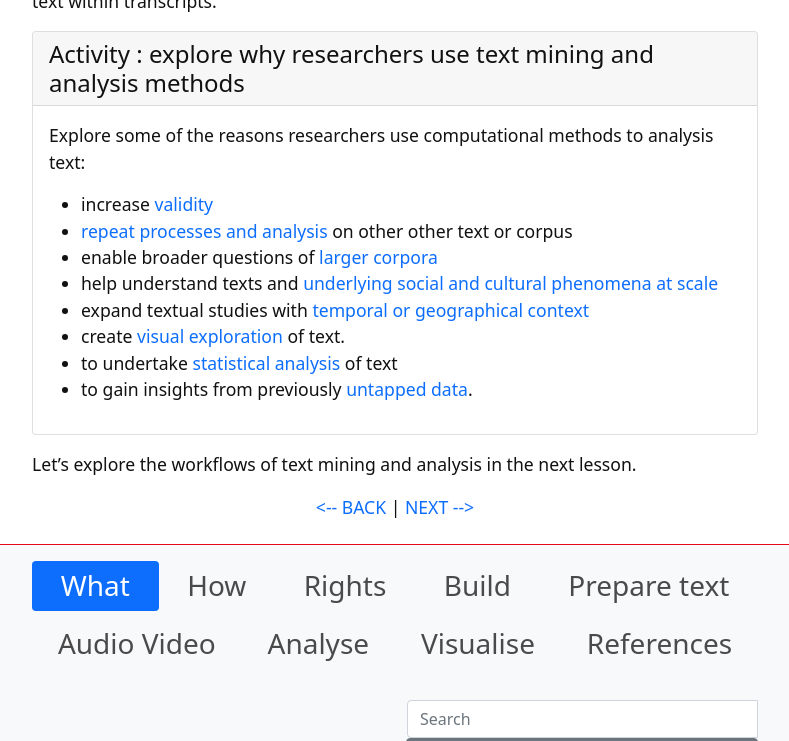
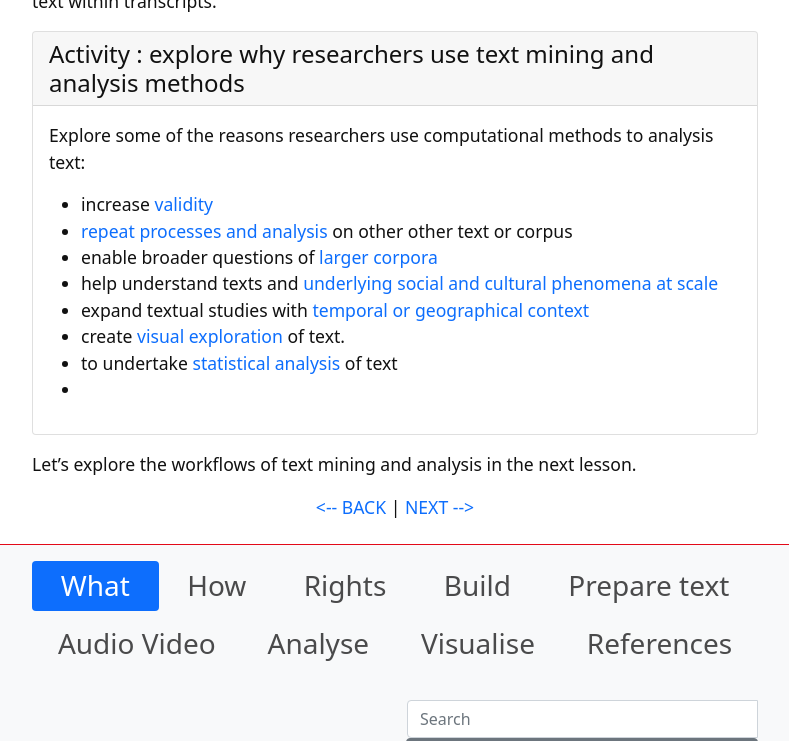
Before and after one commit to GULibrarySandbox/intro-text-mining-analysis-2022, a Jekyll site: the page built from content/1-what.md, in a window 1280 px wide and 900 px high, scrolled down 1618 px, cut to the strip 0-741 px from the top of the window. Shown: the whole strip, without its empty margins (245-1034 px from the left). Built offline with Jekyll 4.4.1, drawn with Linux system fonts in a browser that asks for light colours.

Commit message:
Update 1-what.md

```diff
--- a/content/1-what.md
+++ b/content/1-what.md
@@ -40,7 +40,7 @@ Explore some of the reasons researchers use computational methods to analysis te
 - expand textual studies with [temporal or geographical context](https://glam-workbench.net/web-archives/#exploring-change-over-time)
 - create [visual exploration](http://dh.library.yale.edu/projects/vogue/) of text.
 - to undertake [statistical analysis](https://journals-sagepub-com.libraryproxy.griffith.edu.au/doi/pdf/10.1177/1532673X02030002003) of text
-- to gain insights from previously [untapped data](https://search.informit.org/doi/pdf/10.3316/agispt.20210727050654).{% endcapture %} {% include card.html header="Activity : explore why researchers use text mining and analysis methods" text=text %}
+- {% endcapture %} {% include card.html header="Activity : explore why researchers use text mining and analysis methods" text=text %}
 
 Let's explore the workflows of text mining and analysis in the next lesson.
 
```
